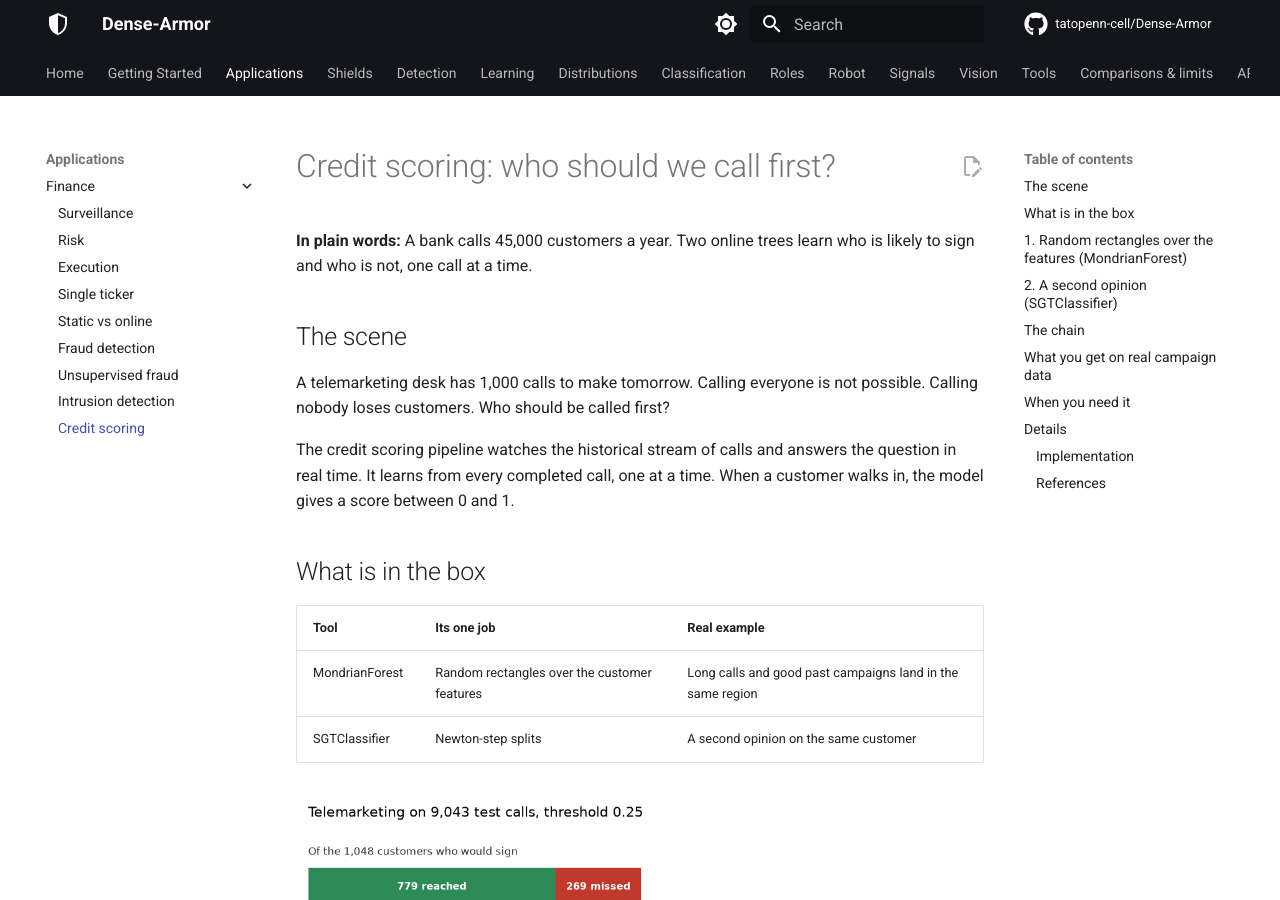
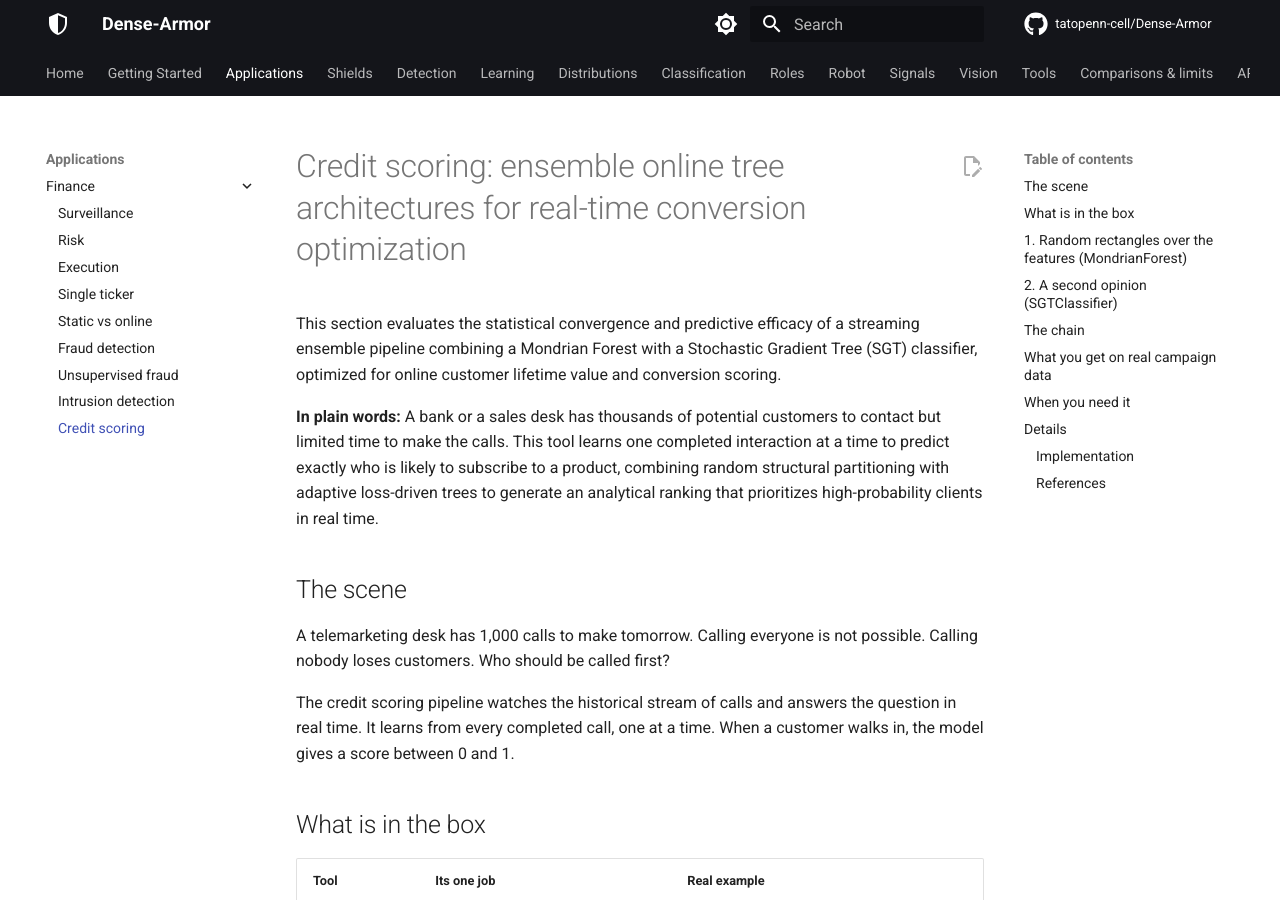
Before and after one commit to tatopenn-cell/Dense-Armor, an MkDocs documentation site: the page built from docs/finance/credit_scoring.md, in a window 1280 px wide and 900 px high. Built offline with MkDocs 1.6.1 and Material for MkDocs 9.7.7, drawn with Linux system fonts in a browser that asks for light colours; comment, search, counter and statistics services are not loaded.

Commit message:
Revise credit scoring document for optimization strategies
Updated the title and content to focus on ensemble online tree architectures for real-time conversion optimization.

```diff
--- a/docs/finance/credit_scoring.md
+++ b/docs/finance/credit_scoring.md
@@ -1,6 +1,9 @@
-# Credit scoring: who should we call first?
+# Credit scoring: ensemble online tree architectures for real-time conversion optimization
 
-**In plain words:** A bank calls 45,000 customers a year. Two online trees learn who is likely to sign and who is not, one call at a time.
+This section evaluates the statistical convergence and predictive efficacy of a streaming ensemble pipeline combining a Mondrian Forest with a Stochastic Gradient Tree (SGT) classifier, optimized for online customer lifetime value and conversion scoring.
+
+**In plain words:** A bank or a sales desk has thousands of potential customers to contact but limited time to make the calls. This tool learns one completed interaction at a time to predict exactly who is likely to subscribe to a product, combining random structural partitioning with adaptive loss-driven trees to generate an analytical ranking that prioritizes high-probability clients in real time.
+
 
 ## The scene
 
```
